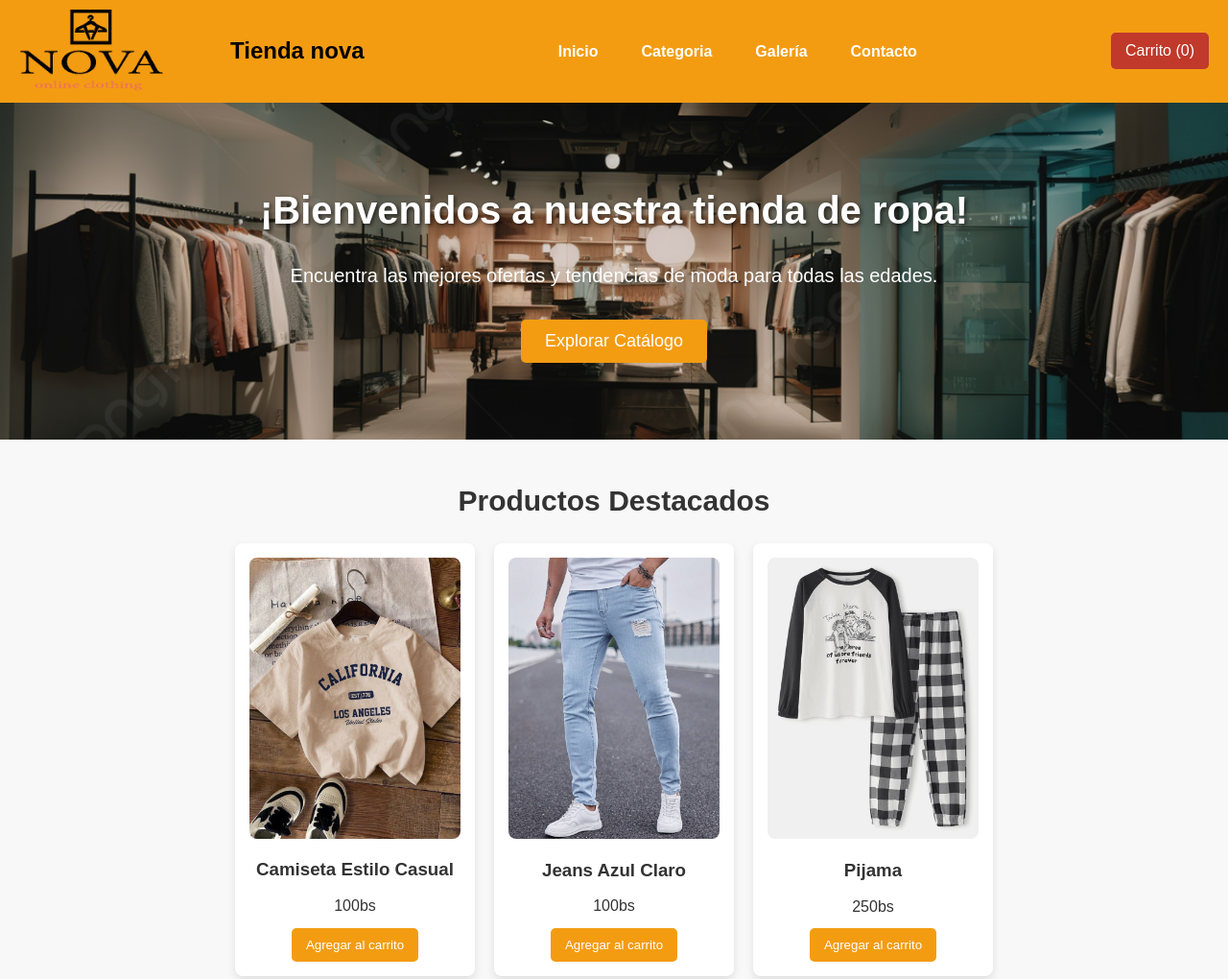
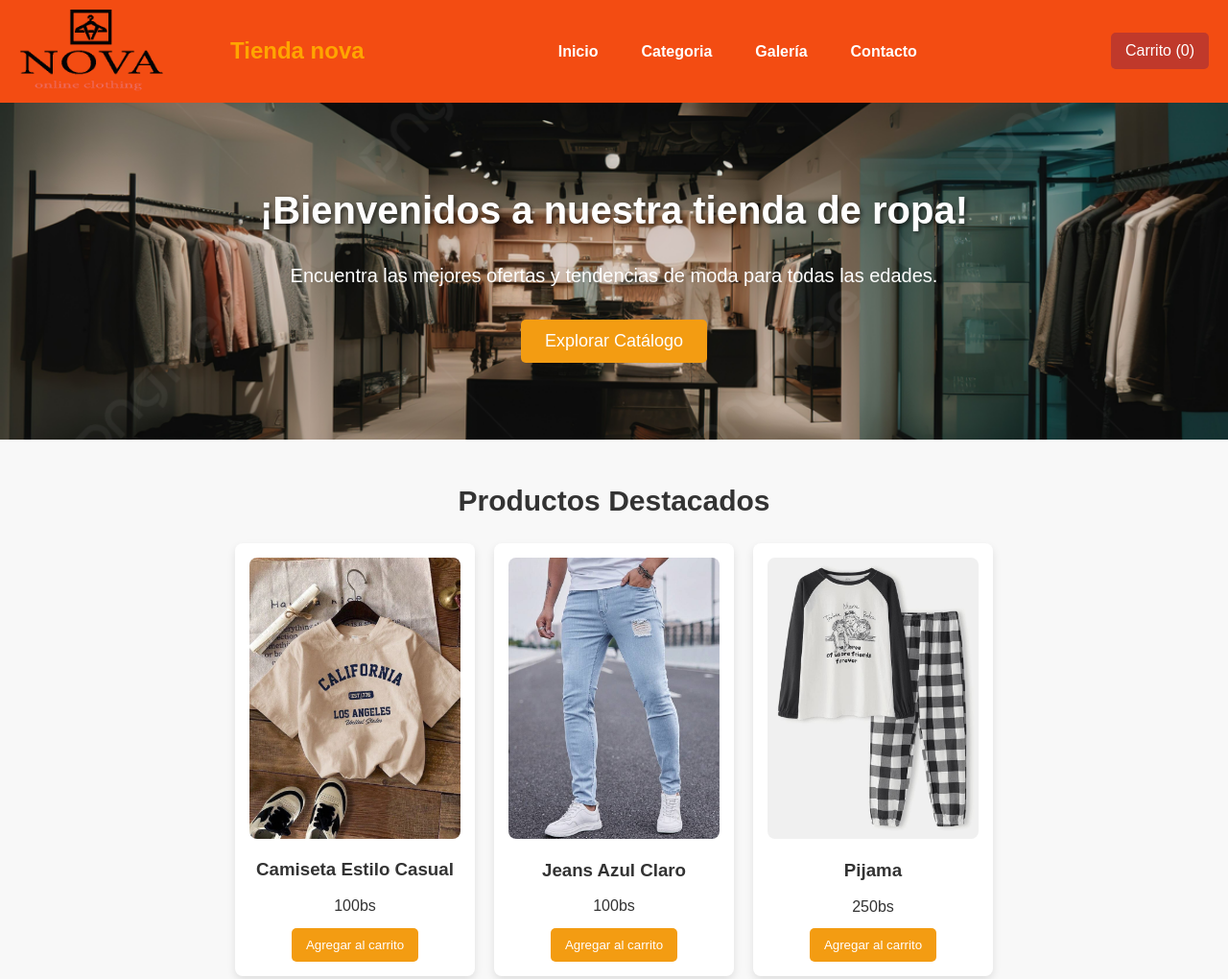
Before and after one commit to MariaRivera321/Nova-a-un-click, a plain HTML site: page index.html in a window 1280 px wide. Shown: the top 1020 px of the page at 96% size. Drawn offline with Linux system fonts and the light colour scheme.

Commit message:
Update styles.css

```diff
--- a/styles.css
+++ b/styles.css
@@ -18,7 +18,7 @@ header {
     display: flex;
     justify-content: space-between;
     align-items: center;
-    background-color: #f39c12;
+    background-color: #f34c12;
     padding: 10px 20px;
 }
 
@@ -34,7 +34,7 @@ header .logo img {
 
 header h1 {
     font-size: 24px;
-    color: black;
+    color: orange;
 }
 
 nav ul {
```
